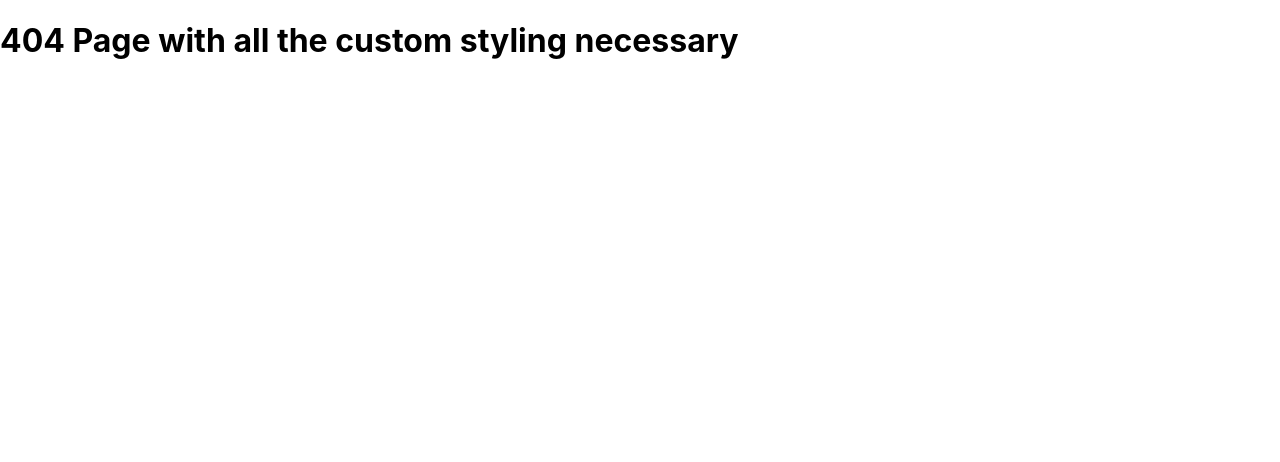
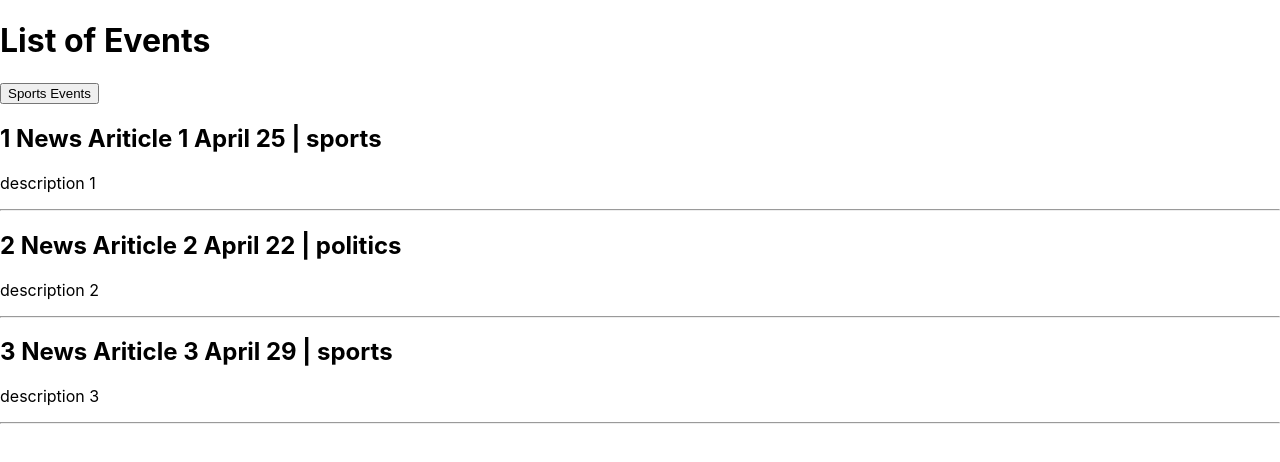
Before and after one commit to mingerlin/NextJS-practice, a Next.js app: page /events in a window 1280 px wide. Before the commit this address had no page. Shown: the top 462 px of the page. Built offline with nearby package versions, Linux system fonts and the light colour scheme; data requests are answered from the project's data file.

Commit message:
finish tutorial 38-40

```diff
--- a/db.json
+++ b/db.json
@@ -1,5 +1,28 @@
 {
-  "dashboard": { "posts": 5, "likes": 150, "followers": 20, "following": 50 },
+  "events": [
+    {
+      "id": 1,
+      "title": "News Ariticle 1",
+      "category": "sports",
+      "description": "description 1",
+      "date": "April 25"
+    },
+    {
+      "id": 2,
+      "title": "News Ariticle 2",
+      "category": "politics",
+      "description": "description 2",
+      "date": "April 22"
+    },
+    {
+      "id": 3,
+      "title": "News Ariticle 3",
+      "category": "sports",
+      "description": "description 3",
+      "date": "April 29"
+    }
+  ],
+  "dashboard": { "posts": 5, "likes": 150, "followers": 20, "following": 270 },
   "news": [
     {
       "id": 1,
--- /dev/null
+++ b/pages/events.js
@@ -0,0 +1,48 @@
+import { useState } from "react";
+import { useRouter } from "next/router";
+
+function EventList({ eventList }) {
+  const [events, setEvents] = useState(eventList);
+  const router = useRouter();
+
+  const fetchSportsEvents = async () => {
+    const response = await fetch(
+      "http://localhost:4000/events?category=sports"
+    );
+    const data = await response.json();
+    setEvents(data);
+    router.push("events?category=sports", undefined, { shallow: true }); //undefined as it's not necessary
+  };
+  return (
+    <>
+      <h1>List of Events</h1>
+      <button onClick={fetchSportsEvents}>Sports Events</button>
+      {events.map((event) => {
+        return (
+          <div key={event.id}>
+            <h2>
+              {event.id} {event.title} {event.date} | {event.category}
+            </h2>
+            <p>{event.description}</p>
+            <hr />
+          </div>
+        );
+      })}
+    </>
+  );
+}
+export default EventList;
+
+export async function getServerSideProps(context) {
+  const { query } = context;
+  const { category } = query;
+  const queryString = category ? "category=sports" : "";
+  const response = await fetch(`http://localhost:4000/events?${queryString}`);
+  const data = await response.json();
+
+  return {
+    props: {
+      eventList: data,
+    },
+  };
+}
```
Also changed, not shown: pages/_app.js (+4 -3 lines).
